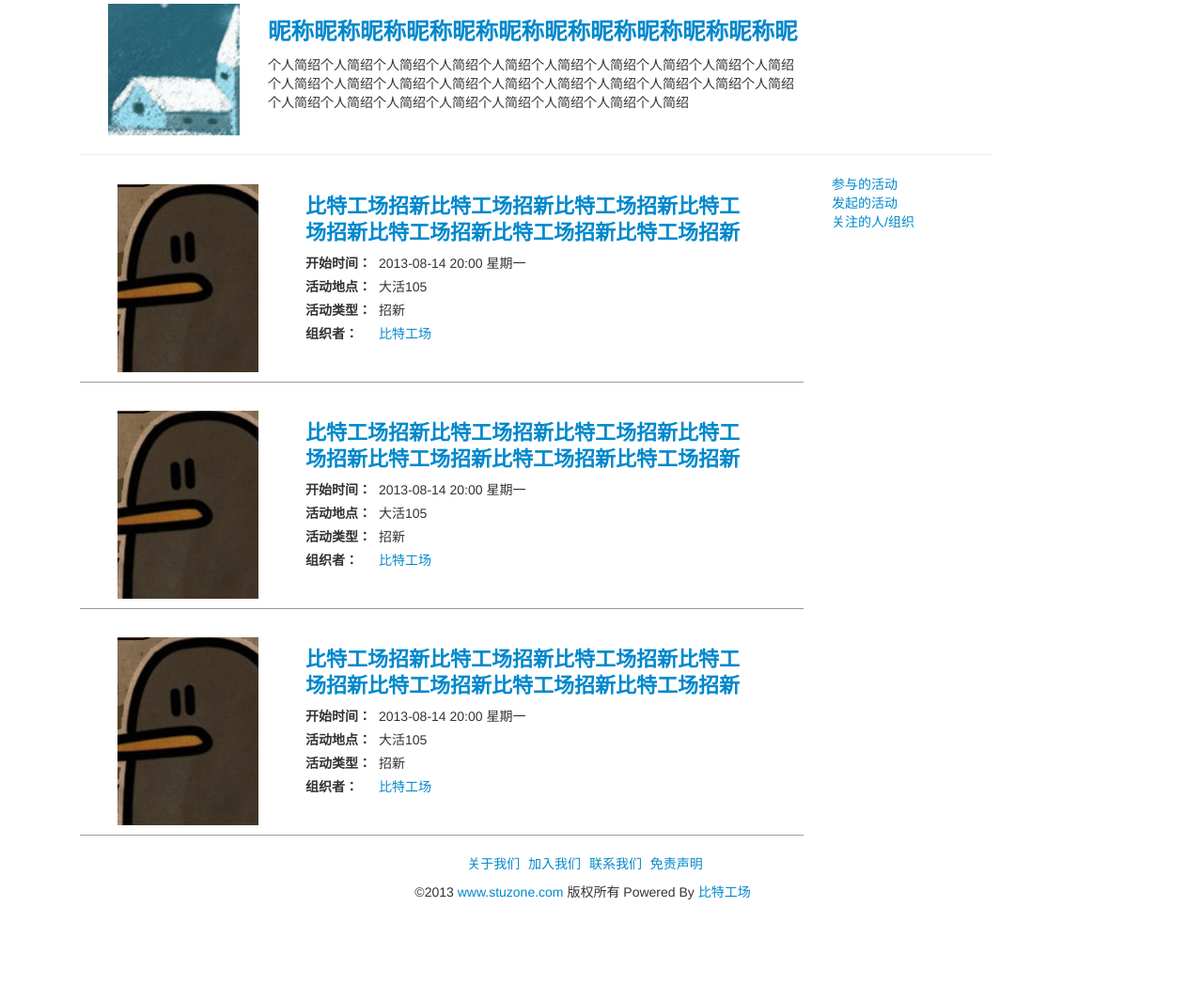
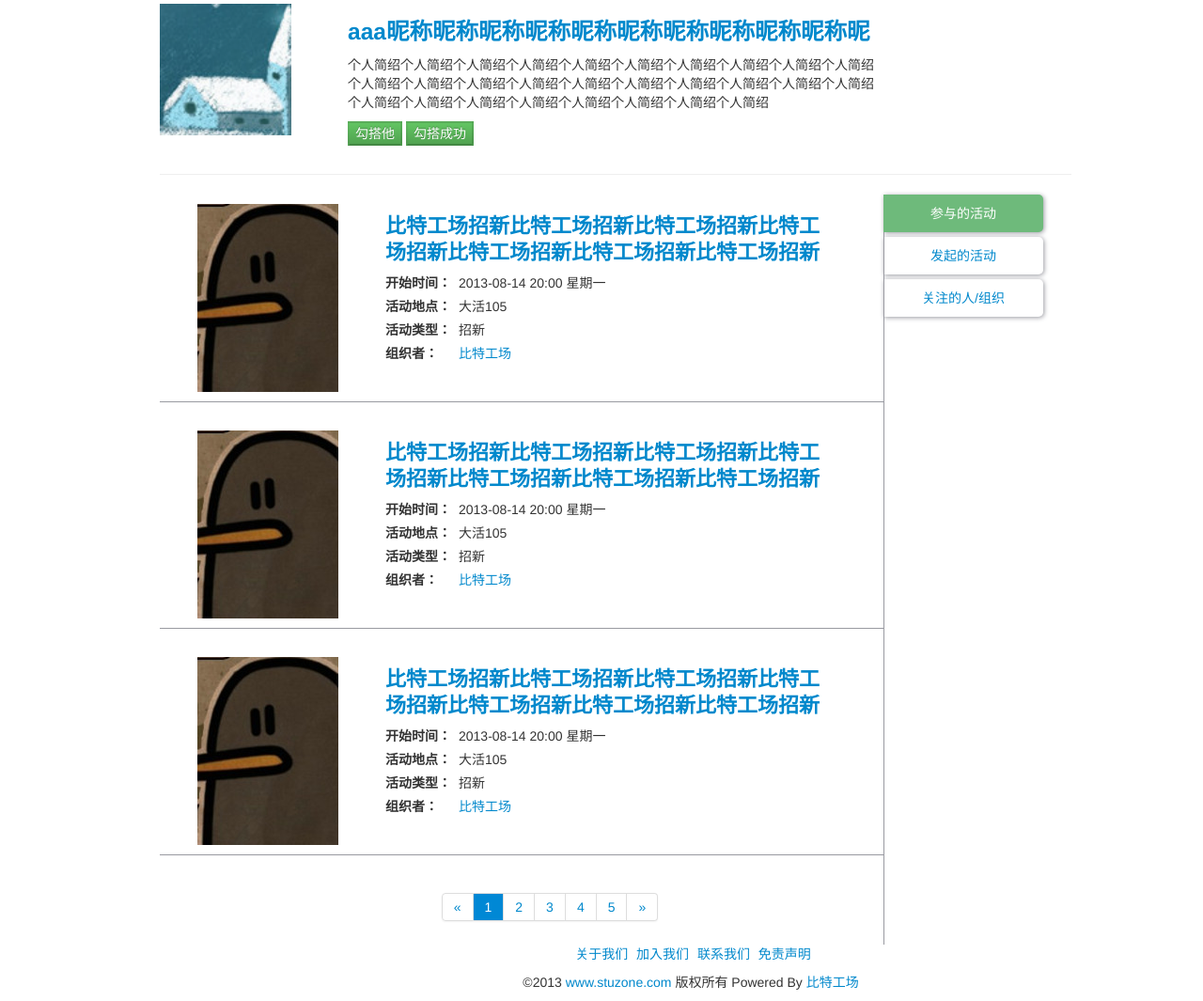
Before and after one commit to younglaker/Escort-form-validation, a plain HTML site: page homepage.html in a window 1280 px wide. Shown: the part 58-1123 px from the top of the page at 94% size. Before the commit the page ends 1027 px from the top, so only its background shows below. Drawn offline with Linux system fonts and the light colour scheme.

Commit message:
basic finish homepage in desktop and tablet

```diff
--- a/css/homepage.css
+++ b/css/homepage.css
@@ -1,3 +1,7 @@
+.homepage_container {
+	max-width: 1000px;
+}
+
 .user_profile h3 {
 	height: 35px;
 	overflow: hidden;
@@ -41,3 +45,28 @@
 .activitie_list_box dt, .activitie_list_box dd {
 	margin-bottom: 5px;
 }
+
+.homepage_tab {
+	margin-left: -1px;
+}
+.homepage_tab li {
+	height: 40px;
+	margin-bottom: 5px;
+	text-align: center;
+	line-height: 40px;
+	border-radius: 0 5px 5px 0;
+	box-shadow: 1px 1px 5px #999AA1;
+}
+.homepage_tab li.act {
+	background: #6EBA7B;
+	color: #fff;
+}
+.homepage_tab a {
+	display: block;
+}
+
+@media (min-width: 480px) {
+    .activitie_list_block {
+		border-right: 1px solid #999AA1;
+	}
+}
--- a/css/public.css
+++ b/css/public.css
@@ -1,4 +1,4 @@
-/**************************    public    ****************************/
+/***********    public    **************/
 
 div {
 	/*border: 1px solid #000;*/
@@ -9,7 +9,17 @@ div {
 a:hover {
 	text-decoration: none;
 }
-/**************************    /public    ****************************/
+.main {
+	margin-top: 20px;
+}
+/***********   / public    **************/
+
+/***********    pager    **************/
+.pagers li a.act {
+	background: #0088D5;
+	color: #fff;
+}
+/***********   / pager    **************/
 
 
 /***********    footer   *************/
@@ -21,7 +31,7 @@ a:hover {
 }
 
 
-/***********    footer   *************/
+/***********   / footer   *************/
 
 
 
--- a/homepage.html
+++ b/homepage.html
@@ -32,9 +32,9 @@
 				<div class="nav-collapse collapse">
 
 					<ul class="nav">
-						<li class="active"><a href="#"><i class="icon-home"></i> Home</a></li>
+						<li><a href="#"><i class="icon-home"></i> Home</a></li>
 						<li class="divider-vertical"></li>
-						<li><a href="#"><i class="icon-file"></i> Pages</a></li>
+						<li class="active"><a href="homepage.html"><i class="icon-file"></i> Pages</a></li>
 						<li class="divider-vertical"></li>
 						<li><a href="#"><i class="icon-envelope"></i> Messages</a></li>
 						<li class="divider-vertical"></li>
@@ -65,29 +65,36 @@
 		</div>
 		<!--/.navbar-inner -->
 	</div>
-	<!--/.navbar -->
     <!--/ header -->
 
 	<!-- container -->
-	<div class="container">
-		<div class="span10">
+	<div class="container homepage_container">
+		<div class="span10 ">
+
+			<!-- user_basic_info -->
 			<div class="row">
-				<div class="span8">
+				<div class="span9">
 				    <div class="row">
-				    	<div class="span2">
 						<div class="span2  hidden-phone">
 							<img src="img/user_gravator_large.png">
 						</div>
+				    	<div class="span6 user_profile">
+							<h3><a href="">aaa昵称昵称昵称昵称昵称昵称昵称昵称昵称昵称昵称昵称昵称昵称昵称昵称昵称昵称昵称昵称昵称昵称昵称昵称</a></h3>
+							<p>个人简绍个人简绍个人简绍个人简绍个人简绍个人简绍个人简绍个人简绍个人简绍个人简绍个人简绍个人简绍个人简绍个人简绍个人简绍个人简绍个人简绍个人简绍个人简绍个人简绍个人简绍个人简绍个人简绍个人简绍个人简绍个人简绍个人简绍个人简绍</p>
+							<p>
+								<button class="btn-success">勾搭他</button>
+								<button class="btn-success">勾搭成功</button>
+							</p>
 				    	</div>
-				    	<div class="span6 user_profile">
-							<h3><a href="">昵称昵称昵称昵称昵称昵称昵称昵称昵称昵称昵称昵称昵称昵称昵称昵称昵称昵称昵称昵称昵称昵称昵称昵称</a></h3>
-							<p>个人简绍个人简绍个人简绍个人简绍个人简绍个人简绍个人简绍个人简绍个人简绍个人简绍个人简绍个人简绍个人简绍个人简绍个人简绍个人简绍个人简绍个人简绍个人简绍个人简绍个人简绍个人简绍个人简绍个人简绍个人简绍个人简绍个人简绍个人简绍</p>
+
 				    </div>
 				</div>
 			</div>
-			</div>
+			<!-- /user_basic_info -->
+
 			<hr>
 
+			<!-- main-->
 			<div class="row">
 
 				<!-- activitie_list_block -->
@@ -149,19 +156,45 @@
 							</dl>
 						</div>
 					</div>
+
+					<!-- pager -->
+					<div class="pagers pagination pagination-centered span8">
+						<ul>
+			                <li><a href="#">«</a></li>
+			                <li><a class="act" href="#">1</a></li>
+			                <li><a href="#">2</a></li>
+			                <li><a href="#">3</a></li>
+			                <li><a href="#">4</a></li>
+			                <li><a href="#">5</a></li>
+			                <li><a href="#">»</a></li>
+			             </ul>
+					</div>
+					<!-- /pager -->
+
 				</div>
 				<!-- /activitie_list_block -->
 
 				<!-- info_nav -->
-			<ul class="span2">
-				<li><a href="">参与的活动</a></li>
+				<ul class="span2 hidden-phone homepage_tab">
+					<li class="act">参与的活动</li>
 					<li><a href="">发起的活动</a></li>
 					<li><a href="">关注的人/组织</a></li>
 				</ul>
 				<!-- /info_nav -->
 
+			</div>
+			<!--/ main -->
+
+		    <!-- phone_footer -->
+			<div class="footer_nav navbar navbar-inverse navbar-fixed-bottom visible-phone">
+				<ul class="navbar-inner">
+					<li><a href="">参与的活动</a></li>
+				</ul>
+			</div>
+		    <!-- /phone_footer -->
+
 			<!-- foorer -->
-			<div class="span11 footer">
+			<div class="span11 footer visible-desktop">
 				<p class="info">
 					<a href="" target="_blank">关于我们</a>
 					<a href="" target="_blank">加入我们</a>
@@ -180,8 +213,7 @@
 	</div>
 	<!-- /container -->
 
-<script type="text/javascript" src="js/jquery-1.7.min.js"></script>
-<script type="text/javascript" src="bootstrap/js/bootstrap.js"></script>
+<script type="text/javascript" src="js/sizzle.js"></script>
 <script type="text/javascript" src="js/mainjs.js"></script>
 </body>
 
--- a/js/mainjs.js
+++ /dev/null
@@ -1,3 +0,0 @@
-
-$(document).ready(function() {
-});
```
Also changed, not shown: css/index.css (+8 -0 lines), index.html (+9 -10 lines). Lines whose indentation alone changed are shown as unchanged.
